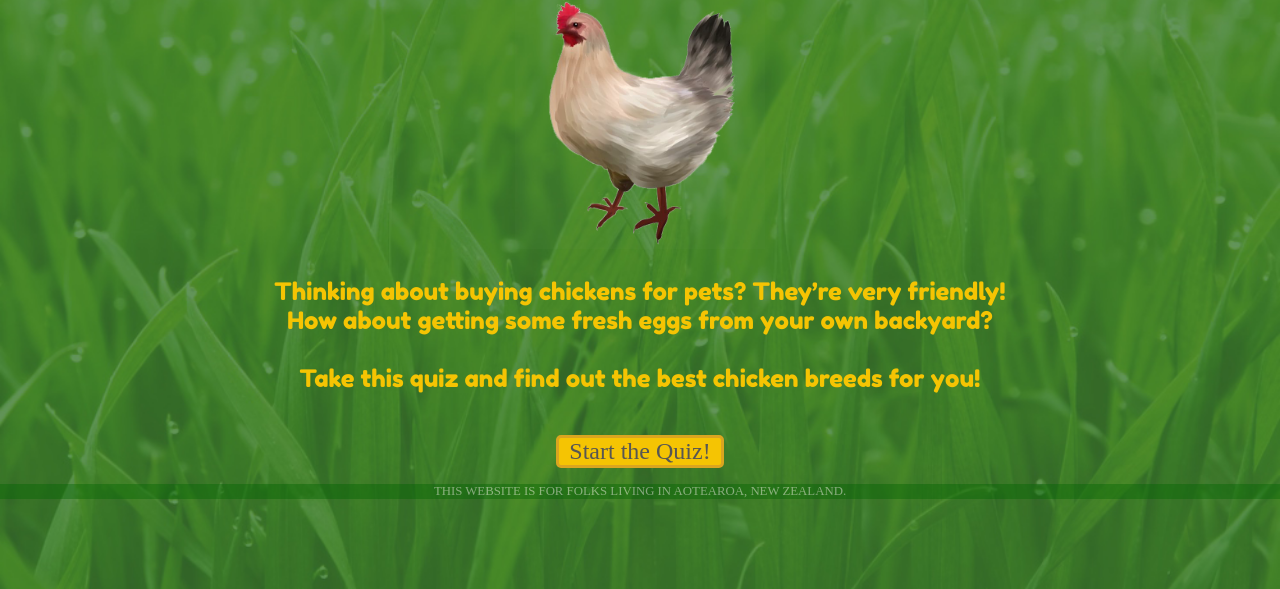
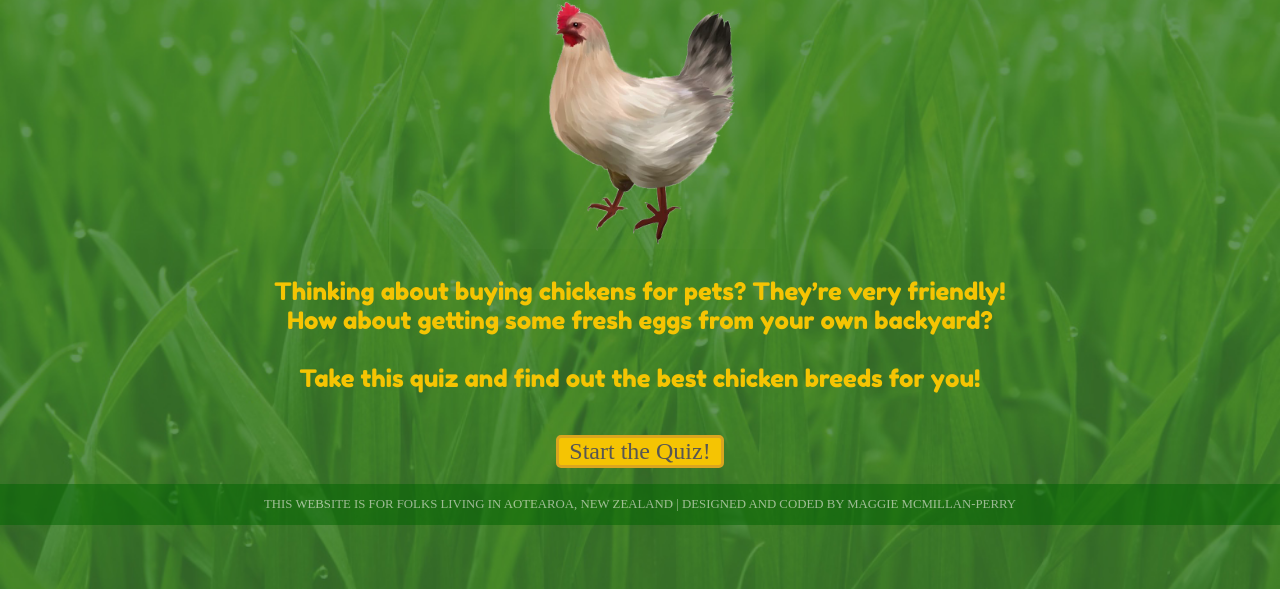
Before and after one commit to maggie-mp/212-chickens-v2, a Flask app: page / in a window 1280 px wide. Shown: the part 211-800 px from the top of the page. Run offline with Flask 2, Linux system fonts and the light colour scheme; some web fonts are replaced.

Commit message:
small index tweaks

```diff
--- a/run.py
+++ b/run.py
@@ -8,10 +8,11 @@ burgers = [
  ['Double Burger', '$6.99']
 ]
 
+
 @app.route('/')
 def index():
     return render_template('index.html',
-                            disclaimer='This website is for folks living in Aotearoa, New Zealand.',
+                            disclaimer='This website is for folks living in Aotearoa, New Zealand | Designed and Coded by Maggie McMillan-Perry',
                             burgers=burgers)
 
 @app.route('/questions')
--- a/static/screen.css
+++ b/static/screen.css
@@ -129,9 +129,10 @@ a {
 #footer {
   color: white;
   font-size: 0.8em;
-  opacity: 0.4;
+  opacity: 0.5;
   text-align: center;
   background-color: darkgreen;
+  padding: 1em;
 }
 
 /* class selector (multiple instances) */
--- a/templates/base.html
+++ b/templates/base.html
@@ -16,7 +16,7 @@
   <body>
 
     {% block content %}
-    blah blah
+    hello world :)
     {% endblock %}
 
     {% block footer %}
--- a/templates/index.html
+++ b/templates/index.html
@@ -64,11 +64,14 @@
           <a href="/"> <img src="{{ url_for('static', filename='logo.svg') }}" id="logo" /> </a>
           <br>
           <img src="{{ url_for('static', filename='chicken_drawing.png') }}" id="drawing" />
+
           <p id = "welcome">
             Thinking about buying chickens for pets? They’re very friendly! <br>
             How about getting some fresh eggs from your own backyard? <br><br>
             Take this quiz and find out the best chicken breeds for you! </p>
 
+
+    <!--start quiz button-->
           <p>
             <br>
              <!--<a class="btn-yellow" href="questions.html">Start the Quiz!</a>-->
@@ -78,6 +81,7 @@
         </div>
     {% endblock %}
 
+  <!--footer-->
 
     {% block footer %}
     <div id="footer">
@@ -85,8 +89,6 @@
     </div>
     {% endblock %}
 
-    <!--Inheritance: https://github.com/tabreturn/tutorial-212-burgers/blob/master/notes/lesson_02/notes.md --->
-
   </body>
 
 </html>
```
